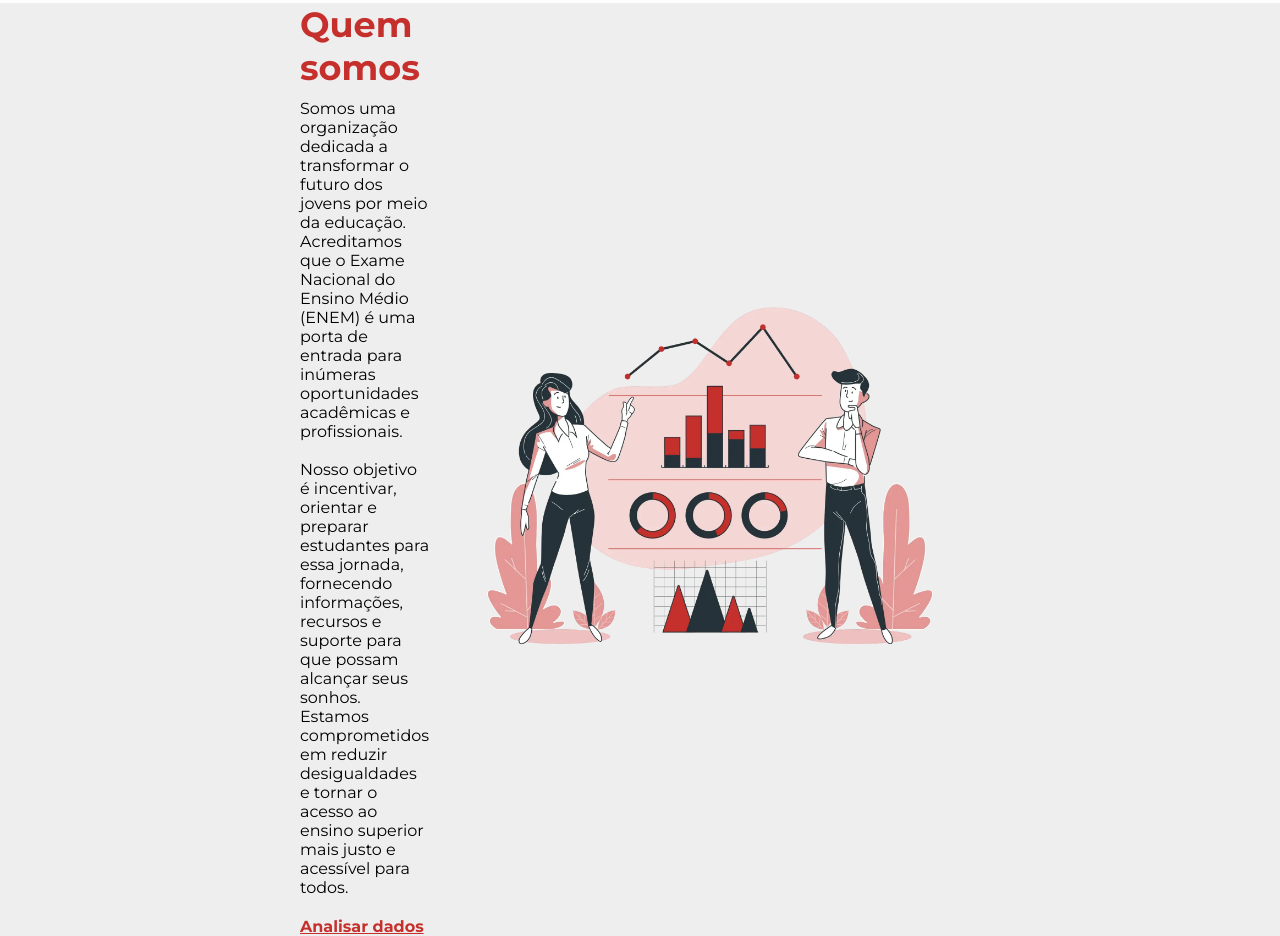
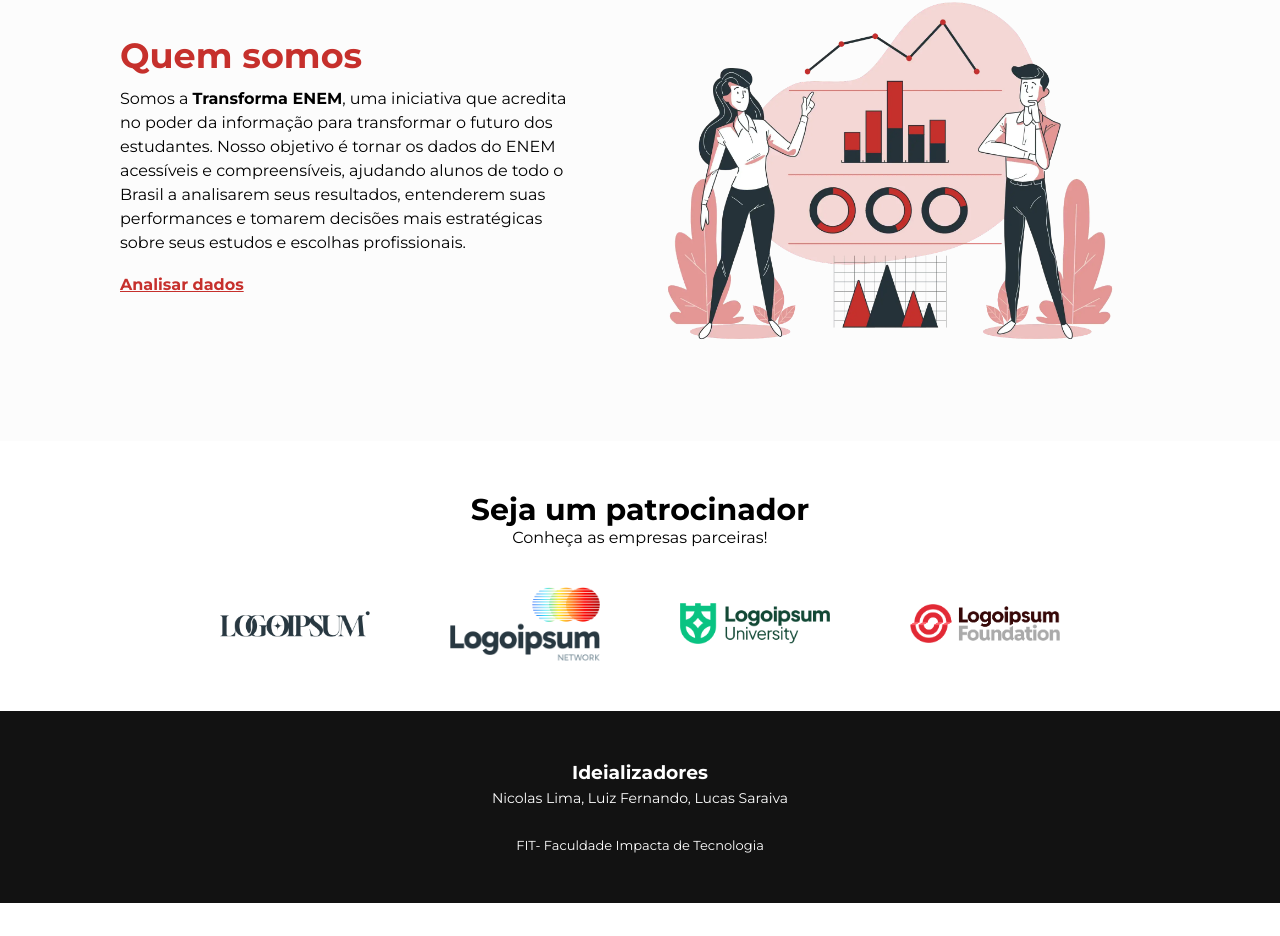
Before and after one commit to NicolasLimaDEV/transforma-enem, a plain HTML site: page index.html in a window 1280 px wide. Shown: the part 669-1605 px from the top of the page. After the commit the page ends 1572 px from the top, so only its background shows below. Drawn offline with Linux system fonts and the light colour scheme.

Commit message:
feat: Novo bloco patrocinador e footer, alterações no style.css e imagens patrocinadores.

```diff
--- a/index.html
+++ b/index.html
@@ -18,9 +18,8 @@
 
     <nav>
       <a href="#quem-somos">Quem somos</a>
-      <a href="#dados">Dados do ENEM</a>
-      <a href="#patrocinador">Patrocinador</a>
-      <a class="btn-login" href="#">Login</a>
+      <a href="#patrocinador">Seja um patrocinador</a>
+      <a class="btn-login" href="#">Visualizar dados</a>
     </nav>
   </header>
 
@@ -35,13 +34,11 @@
     </div>
   </main>
 
-  <section class="about">
+  <section id="quem-somos" class="about">
     <div class="about-left">
       <h2>Quem somos</h2>
       <p>
-        Somos uma organização dedicada a transformar o futuro dos jovens por meio da educação. Acreditamos que o Exame Nacional do Ensino Médio (ENEM) é uma porta de entrada para inúmeras oportunidades acadêmicas e profissionais.
-        <br><br>
-        Nosso objetivo é incentivar, orientar e preparar estudantes para essa jornada, fornecendo informações, recursos e suporte para que possam alcançar seus sonhos. Estamos comprometidos em reduzir desigualdades e tornar o acesso ao ensino superior mais justo e acessível para todos.
+        Somos a <strong>Transforma ENEM</strong>, uma iniciativa que acredita no poder da informação para transformar o futuro dos estudantes. Nosso objetivo é tornar os dados do ENEM acessíveis e compreensíveis, ajudando alunos de todo o Brasil a analisarem seus resultados, entenderem suas performances e tomarem decisões mais estratégicas sobre seus estudos e escolhas profissionais.
       </p>
 
       <a class="link-dados" href="#">Analisar dados</a>
@@ -51,5 +48,24 @@
       <img src="imagens/vetor-graph.webp" alt="Ilustração da estrutura de dados">
     </div>
   </section>
+
+  <section id="patrocinador" class="patrocinador">
+    <h2>Seja um patrocinador</h2>
+    <p>Conheça as empresas parceiras!</p>
+
+    <div class="logos-patrocinadores">
+      <img src="imagens/patrocinadores/logoipsum-334.png" alt="">
+      <img src="imagens/patrocinadores/logoipsum-344.png" alt="">
+      <img src="imagens/patrocinadores/logoipsum-354.png" alt="">
+      <img src="imagens/patrocinadores/logoipsum-358.png" alt="">
+    </div>
+  </section>
+
+  <footer class="footer">
+    <h3>Ideializadores</h3>
+    <p>Nicolas Lima, Luiz Fernando, Lucas Saraiva</p>
+
+    <span>FIT- Faculdade Impacta de Tecnologia</span>
+  </footer>
 </body>
 </html>
--- a/styles/styles.css
+++ b/styles/styles.css
@@ -11,8 +11,8 @@ body{
 :root{
   --red: #c6302c;
   --black: #121212;
-  --white: #fff;
-  --bg: #eee;
+  --white: #FCFBFC;
+  --bg: #fcfcfc;
 }
 
 .header{
@@ -20,12 +20,16 @@ body{
   justify-content: space-between;
   align-items: center;
   padding: 20px 0px;
-  background-color: var(--bg);
+  background-color: var(--black);
+  height: 70px;
+  position: fixed;
+  top: 0;
+  width: 100vw;
 }
 
 .header h3{
-  color: var(--black);
-  margin-left: 300px;
+  color: var(--white);
+  margin-left: 100px;
 }
 
 .header .enem{
@@ -36,7 +40,7 @@ body{
 }
 
 .header nav{
-  margin-right: 300px;
+  margin-right: 100px;
 }
 
 .header nav a{
@@ -44,7 +48,7 @@ body{
   font-size: 15px;
   font-weight: 600;
   text-decoration: none;
-  color: var(--black);
+  color: var(--white);
 }
 
 .header nav a:hover{
@@ -60,8 +64,8 @@ body{
 }
 
 .header .btn-login:hover{
-  background-color: var(--black);
-  color: var(--white);
+  background-color: var(--white);
+  color: var(--red);
 }
 
 /* Banner Main */
@@ -69,15 +73,16 @@ body{
   display: flex;
   align-items: center;
   justify-content: space-between;
-  margin-top: 100px;
+  margin-top: 120px;
+  margin-bottom: 50px;
 }
 
 .main-left{
-  margin-left: 300px;
+  margin-left: 100px;
 }
 
 .main-right{
-  margin-right: 300px;
+  margin-right: 100px;
 }
 
 .main-left h1{
@@ -108,16 +113,16 @@ body{
   display: flex;
   align-items: center;
   justify-content: space-around;
-  margin-top: 100px;
+  margin: 50px auto;
   background-color: var(--bg);
 }
 
 .about-left{
-  margin-left: 300px;
+  margin-left: 100px;
 }
 
 .about-right{
-  margin-right: 300px;
+  margin-right: 100px;
 }
 
 .about-left h2{
@@ -133,9 +138,58 @@ body{
 
 .about-left p{
   margin-bottom: 20px;
+  font-size: 16px;
+  line-height: 24px;
+  width: 450px;
 }
 
 .link-dados{
   color: var(--red);
   font-weight: bold;
 }
+
+/* Patrocinadores */
+.patrocinador{
+  display: flex;
+  align-items: center;
+  justify-content: center;
+  flex-direction: column;
+  margin: 50px auto;
+}
+
+.patrocinador h2{
+  font-size: 30px;
+}
+
+.logos-patrocinadores{
+  margin-top: 40px;
+  display: flex;
+  align-items: center;
+}
+
+.logos-patrocinadores img{
+  width: 150px;
+  object-fit: cover;
+  margin: 0 40px;
+}
+
+/* Footer */
+.footer{
+  padding-top: 50px;
+  padding-bottom: 50px;
+  display: flex;
+  flex-direction: column;
+  align-items: center;
+  text-align: center;
+  background-color: #121212;
+  color: #fff;
+}
+
+.footer p{
+  font-size: 14px;
+  margin-top: 5px;
+}
+.footer span{
+  margin-top: 30px;
+  font-size: 13px;
+}
```
Also changed, not shown: imagens/patrocinadores/logoipsum-334.png (added), imagens/patrocinadores/logoipsum-344.png (added), imagens/patrocinadores/logoipsum-354.png (added), imagens/patrocinadores/logoipsum-358.png (added).
